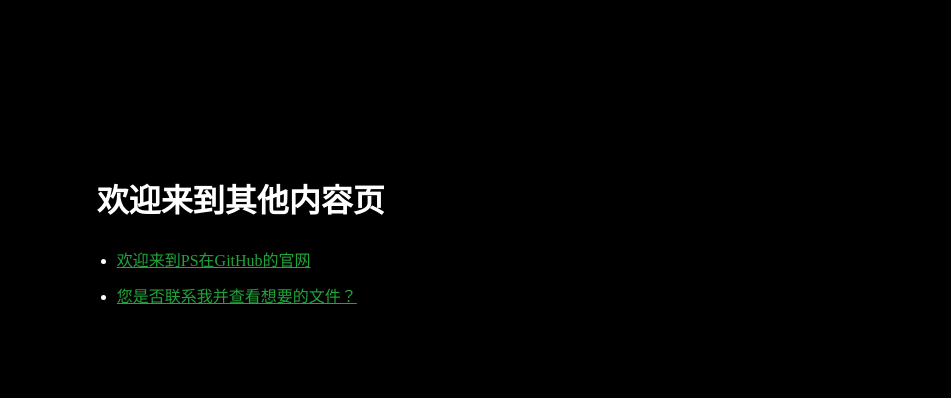
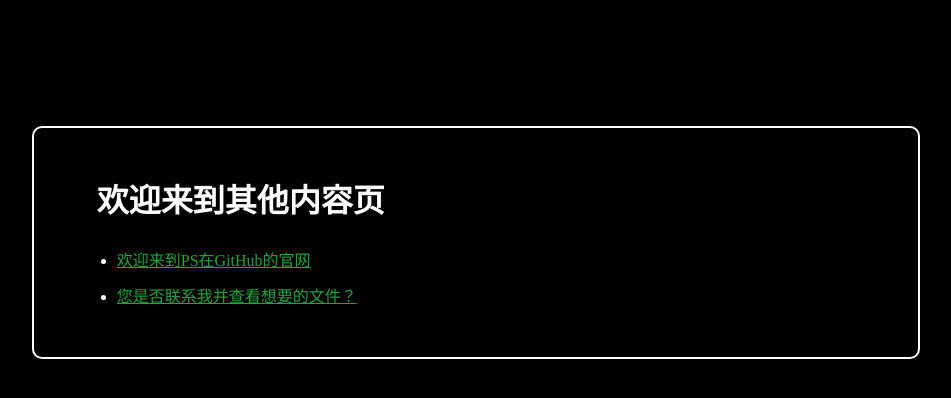
Before and after one commit to fastwalkergy/other, a plain HTML site: page index.html in a window 1280 px wide. Shown: the whole page, without its empty margins (164-1115 px from the left). Drawn offline with Linux system fonts and the light colour scheme.

Commit message:
Update index.html

```diff
--- a/index.html
+++ b/index.html
@@ -34,7 +34,7 @@
     </head>
 <html>
 <body>
-<div class="container" style="border : 2px solid #000;">
+<div class="container" style="border : 2px solid #ffffff;">
     <h1>欢迎来到其他内容页</h1>
     <h3> </h3>
     <ul>
```
